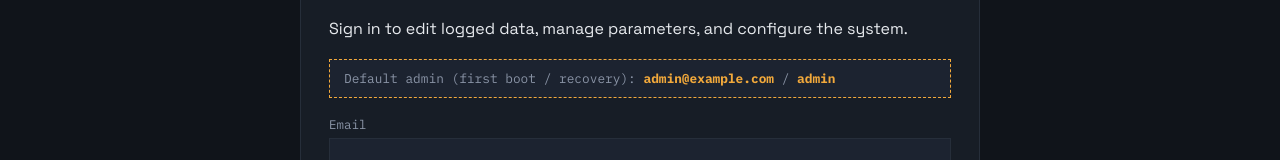
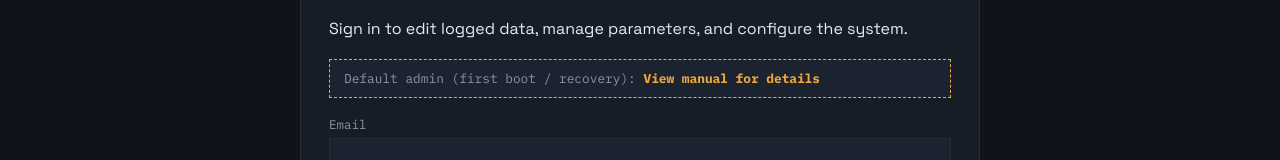
Before and after one commit to kxan1/pelletmonitor, a React (Vite) app in the folder frontend/: page /login in a window 1280 px wide. Shown: the part 191-351 px from the top of the page. Built offline with nearby package versions, Linux system fonts and the light colour scheme; no server answers.

Commit message:
removed obnoxious login hint

```diff
--- a/frontend/src/pages/Login.jsx
+++ b/frontend/src/pages/Login.jsx
@@ -50,7 +50,7 @@ export default function Login() {
           background: 'var(--panel-raised)', border: '1px dashed var(--amber)', padding: '10px 14px',
           marginBottom: 18, fontFamily: 'var(--font-mono)', fontSize: '0.8rem', color: 'var(--ink-dim)',
         }}>
-          Default admin (first boot / recovery): <strong style={{ color: 'var(--amber)' }}>admin@example.com</strong> / <strong style={{ color: 'var(--amber)' }}>admin</strong>
+          Default admin (first boot / recovery): <strong style={{ color: 'var(--amber)' }}>View manual for details</strong>
         </div>
 
         <form onSubmit={handleSubmit}>
```
